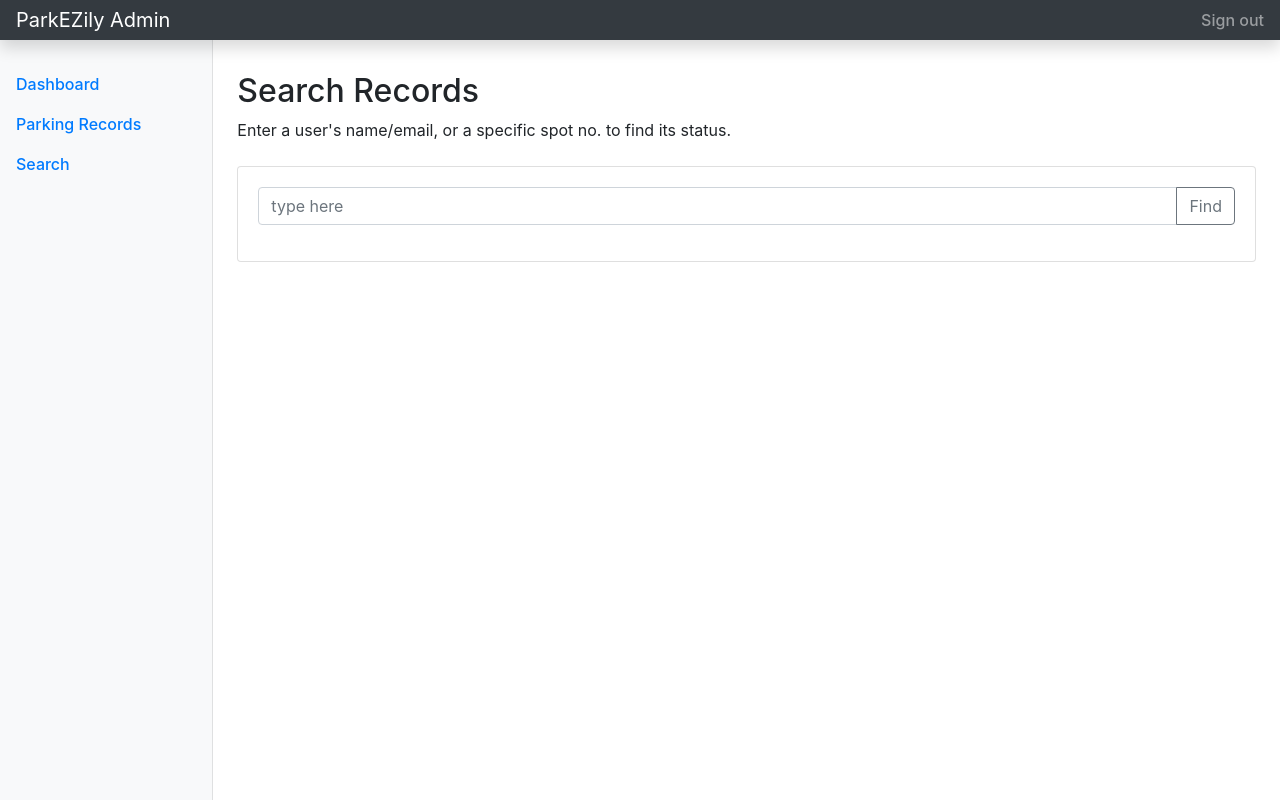
After one commit to 23f3004270/VehicleParkingApp-V1, a Flask app: page /admin/search in a window 1280 px wide. The commit adds this page. Run offline with Flask 3, Linux system fonts and the light colour scheme; a user stored in the database is signed in; some libraries are stand-ins or nearby versions.

Commit message:
Milestone-VP Search-Implemented

```diff
--- a/controllers/admin.py
+++ b/controllers/admin.py
@@ -155,3 +155,58 @@ def records():
 
     db.close()
     return render_template('admin/records.html', records=processed_records)
+
+@adm_bp.route('/admin/search', methods=['GET', 'POST'])
+@login_req
+def search():
+    # find user or spot
+    results = None
+    query = ""
+    if request.method == 'POST':
+        query = request.form['query']
+        db = get_db()
+
+        # determine search type
+        if query.isdigit():
+            # spot id search
+            spot_id = int(query)
+            spot_info = db.execute(
+                '''
+                SELECT ps.id, ps.status, pl.location_name
+                FROM parking_spot ps
+                JOIN parking_lot pl ON ps.lot_id = pl.id
+                WHERE ps.id = ?
+                ''', (spot_id,)
+            ).fetchone()
+            results = {'spots': [dict(spot_info)] if spot_info else []}
+
+        else:
+            # user name/email search
+            search_term = f"%{query}%"
+            users = db.execute(
+                "SELECT id, name, email FROM users WHERE (name LIKE ? OR email LIKE ?) AND role = 'user'",
+                (search_term, search_term)
+            ).fetchall()
+
+            user_results = []
+            for usr in users:
+                active_res = db.execute(
+                    '''
+                    SELECT p.location_name, ps.id as spot_num
+                    FROM reservation r
+                    JOIN parking_spot ps ON r.spot_id = ps.id
+                    JOIN parking_lot p ON ps.lot_id = p.id
+                    WHERE r.user_id = ? AND r.end_time IS NULL
+                    ''', (usr['id'],)
+                ).fetchone()
+
+                usr_data = dict(usr)
+                usr_data['parking'] = dict(active_res) if active_res else None
+                user_results.append(usr_data)
+            results = {'users': user_results}
+
+        db.close()
+        if not results.get('users') and not results.get('spots'):
+            flash('No matches found for your query.', 'info')
+
+    return render_template('admin/search.html', results=results, query=query)
--- a/templates/admin/admin_base.html
+++ b/templates/admin/admin_base.html
@@ -33,6 +33,9 @@
                         <li class="nav-item">
                             <a class="nav-link" href="{{ url_for('admin.records') }}">Parking Records</a>
                         </li>
+                        <li class="nav-item">
+                            <a class="nav-link" href="{{ url_for('admin.search') }}">Search</a>
+                        </li>
                     </ul>
                 </div>
             </nav>
@@ -48,5 +51,6 @@
             </main>
         </div>
     </div>
+
 </body>
 </html>
--- /dev/null
+++ b/templates/admin/search.html
@@ -0,0 +1,66 @@
+{% extends 'admin/admin_base.html' %}
+{% block pg_title %}Search{% endblock %}
+{% block admin_main %}
+<h1 class="h2">Search Records</h1>
+<p>Enter a user's name/email, or a specific spot no. to find its status.</p>
+
+<div class="card mt-4">
+    <div class="card-body">
+        <form method="POST">
+            <div class="input-group">
+                <input type="text" class="form-control" name="query" placeholder="type here" value="{{ query }}" required>
+                <div class="input-group-append">
+                    <button class="btn btn-outline-secondary" type="submit">Find</button>
+                </div>
+            </div>
+        </form>
+    </div>
+</div>
+
+{% if results %}
+<div class="card mt-4">
+    <div class="card-header">Search Results</div>
+    <div class="card-body">
+        {% if results.users %}
+            <ul class="list-group">
+                {% for usr in results.users %}
+                <li class="list-group-item d-flex justify-content-between align-items-center">
+                    <div>
+                        <strong>{{ usr.name }}</strong><br>
+                        <small class="text-muted">{{ usr.email }}</small>
+                    </div>
+                    <div>
+                        {% if usr.parking %}
+                            <span class="badge badge-danger badge-pill p-2">
+                                Parked at {{ usr.parking.location_name }}, Spot #{{ usr.parking.spot_num }}
+                            </span>
+                        {% else %}
+                            <span class="badge badge-success badge-pill p-2">Not Parked</span>
+                        {% endif %}
+                    </div>
+                </li>
+                {% endfor %}
+            </ul>
+        {% elif results.spots %}
+            <ul class="list-group">
+                {% for spot in results.spots %}
+                <li class="list-group-item d-flex justify-content-between align-items-center">
+                    <div>
+                        <strong>Spot #{{ spot.id }}</strong><br>
+                        <small class="text-muted">in {{ spot.location_name }}</small>
+                    </div>
+                    <div>
+                        {% if spot.status == 'O' %}
+                            <span class="badge badge-danger badge-pill p-2">Occupied</span>
+                        {% else %}
+                            <span class="badge badge-success badge-pill p-2">Available</span>
+                        {% endif %}
+                    </div>
+                </li>
+                {% endfor %}
+            </ul>
+        {% endif %}
+    </div>
+</div>
+{% endif %}
+{% endblock %}
```
Also changed, not shown: parkezily.db.
